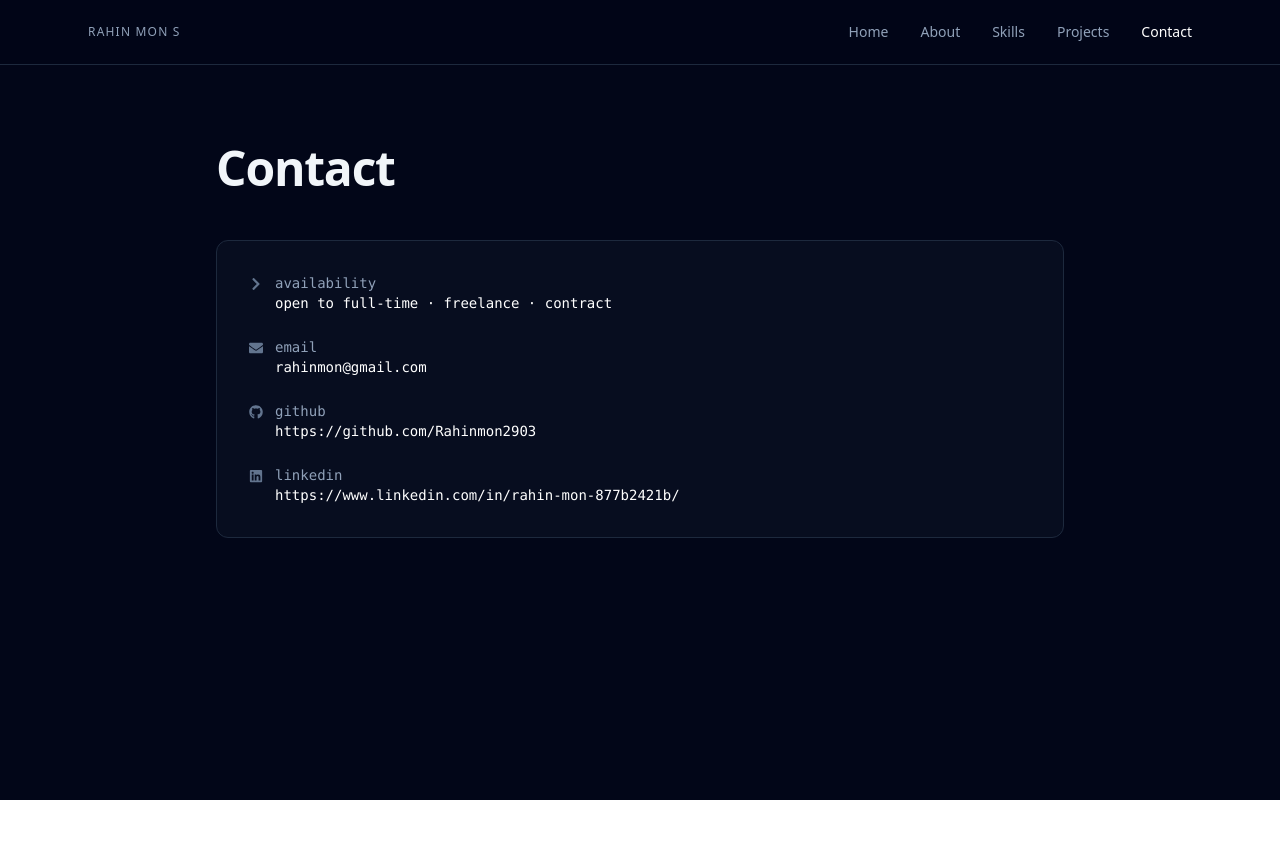
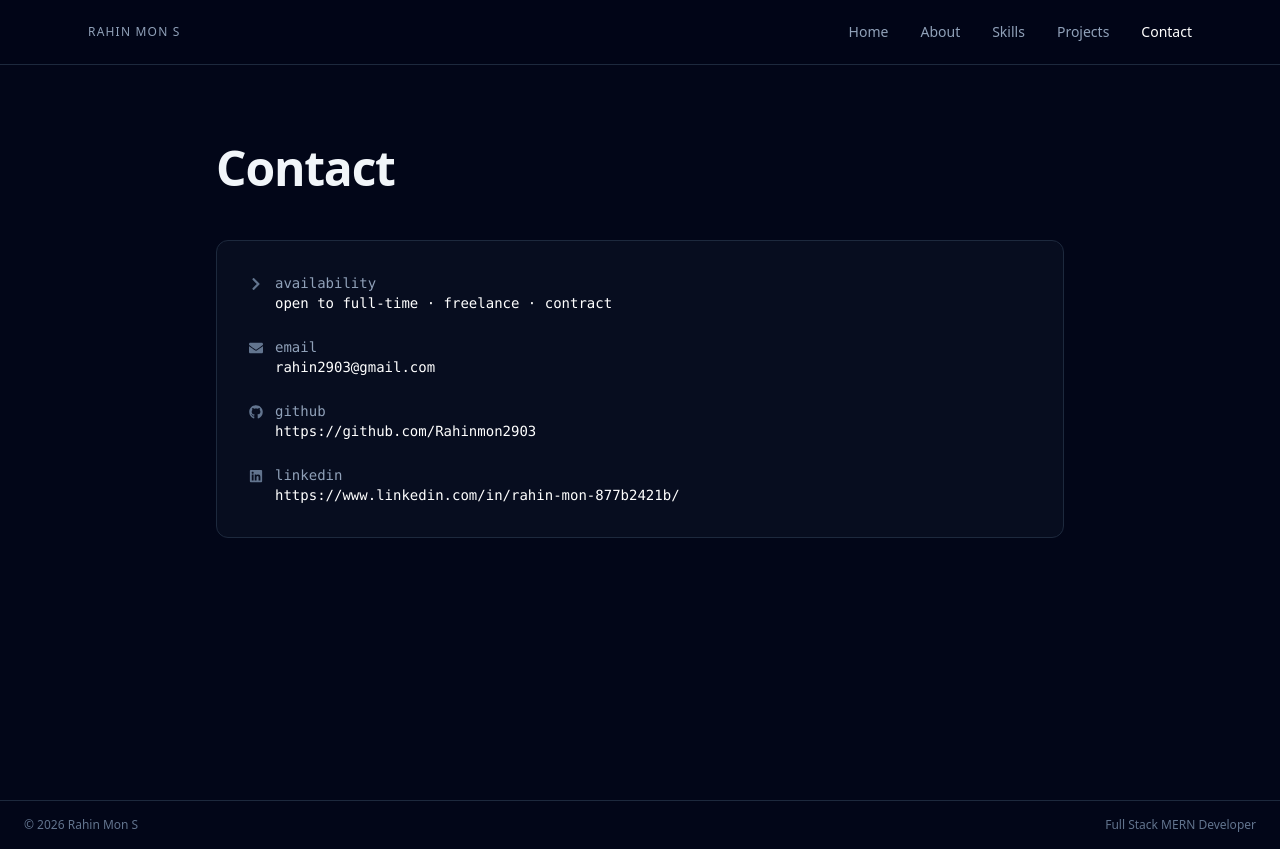
Before and after one commit to Rahinmon2903/Portfolio-latest, a React (Vite) app: page /contact in a window 1280 px wide. Before the commit the page ends 800 px from the top, so only its background shows below. Built offline with nearby package versions, Linux system fonts and the light colour scheme.

Commit message:
footer added

```diff
--- a/package.json
+++ b/package.json
@@ -11,6 +11,7 @@
   },
   "dependencies": {
     "@tailwindcss/vite": "^4.1.18",
+    "framer-motion": "^12.29.2",
     "react": "^19.2.0",
     "react-dom": "^19.2.0",
     "react-icons": "^5.5.0",
--- a/src/App.jsx
+++ b/src/App.jsx
@@ -1,25 +1,29 @@
 import { Routes, Route } from "react-router-dom";
 import Navbar from "./components/Navbar";
+import Footer from "./components/Footer";
+
 import Home from "./pages/Home";
 import Projects from "./pages/Projects";
-import ProjectDetail from "./pages/ProjectDetails";
+import Skills from "./pages/Skills";
 import About from "./pages/About";
 import Contact from "./pages/Contact";
-import Skills from "./pages/Skills";
 
 export default function App() {
   return (
-    <div className="min-h-screen bg-black text-white">
+    <div className="min-h-screen bg-slate-950 flex flex-col">
       <Navbar />
 
+      <div className="flex-1">
         <Routes>
           <Route path="/" element={<Home />} />
           <Route path="/projects" element={<Projects />} />
-        <Route path="/projects/:slug" element={<ProjectDetail />} />
+          <Route path="/skills" element={<Skills />} />
           <Route path="/about" element={<About />} />
           <Route path="/contact" element={<Contact />} />
-        <Route path="/skills" element={<Skills />} />
         </Routes>
+      </div>
+
+      <Footer />
     </div>
   );
 }
--- a/src/components/Footer.jsx
+++ b/src/components/Footer.jsx
@@ -1,12 +1,19 @@
-import React from 'react';
+export default function Footer() {
+  return (
+    <footer className="border-t border-slate-800 bg-slate-950">
+      <div
+        className="max-w-7xl mx-auto px-6 py-4
+                   flex flex-col sm:flex-row
+                   justify-between items-center gap-1"
+      >
+        <p className="text-xs text-slate-500">
+          © {new Date().getFullYear()} Rahin Mon S
+        </p>
 
-const Footer = () => {
-    return (
-        <div>
-            <h1>Footer</h1>
-
-        </div>
-    );
-};
-
-export default Footer;
+        <p className="text-xs text-slate-500">
+          Full Stack MERN Developer
+        </p>
+      </div>
+    </footer>
+  );
+}
--- a/src/pages/About.jsx
+++ b/src/pages/About.jsx
@@ -46,7 +46,7 @@ export default function About() {
               <div>
                 <p className="text-slate-500">Email</p>
                 <p className="text-white break-all">
-                  rahin903@gmail.com
+                  rahin2903@gmail.com
                 </p>
               </div>
 
--- a/src/pages/Contact.jsx
+++ b/src/pages/Contact.jsx
@@ -30,10 +30,10 @@ export default function Contact() {
             <div>
               <p className="text-slate-400">email</p>
               <a
-                href="mailto:rahinmon@gmail.com"
+                href="mailto:rahin2903@gmail.com"
                 className="text-white hover:underline"
               >
-                rahinmon@gmail.com
+                rahin2903@gmail.com
               </a>
             </div>
           </div>
```
Also changed, not shown: 1 other file (tests, documents, lock files or other folders). Lines whose indentation alone changed are shown as unchanged.
